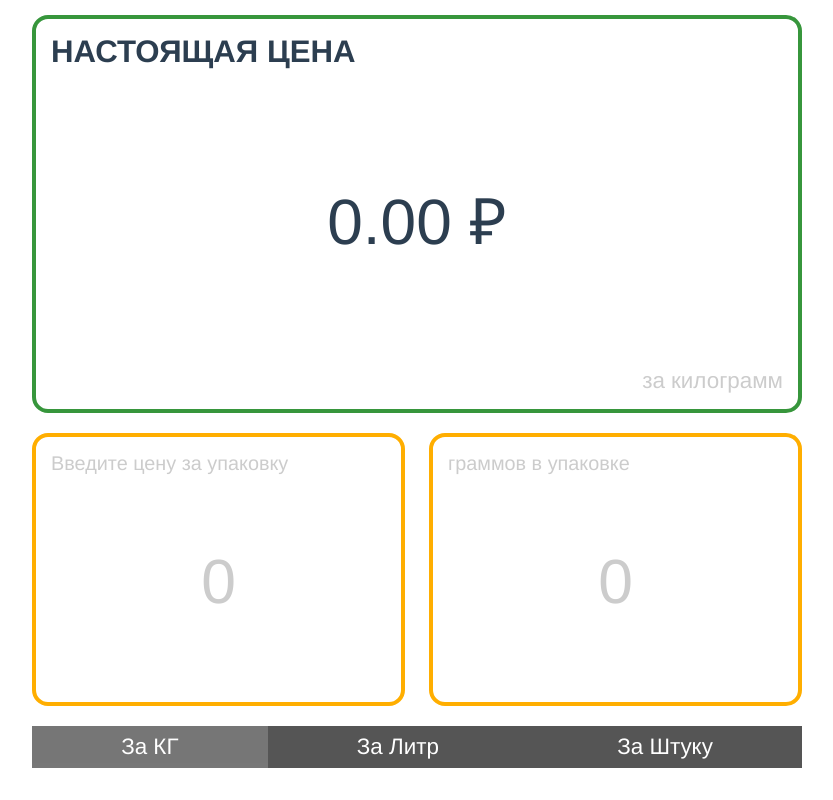
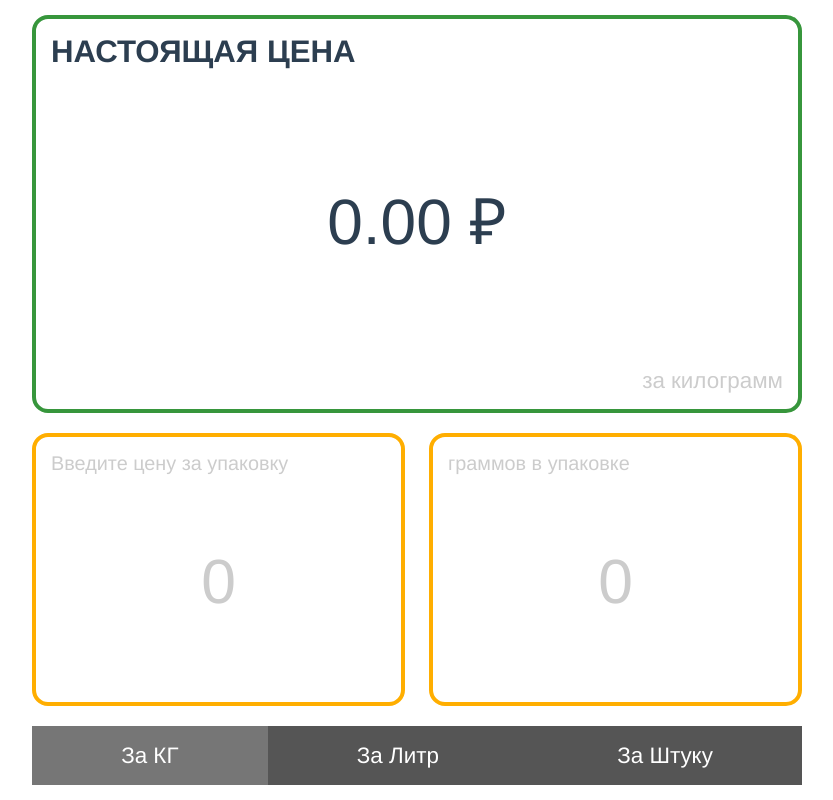
Before and after one commit to steffnomidi/TruePrice, a Vue app: page / in a window 1280 px wide. Shown: the whole page, without its empty margins (223-1056 px from the left). Built offline with nearby package versions, Linux system fonts and the light colour scheme.

Commit message:
cosmetic

```diff
--- a/src/views/Home.vue
+++ b/src/views/Home.vue
@@ -208,6 +208,7 @@ export default {
     color: #fff;
     width: 100%;
     font-size: calc( 2vh + .5vw);
+    height: 100%
   }
   .variants button.active {
     opacity: .8;
```
Also changed, not shown: 7 other files (tests, documents, lock files or other folders).
